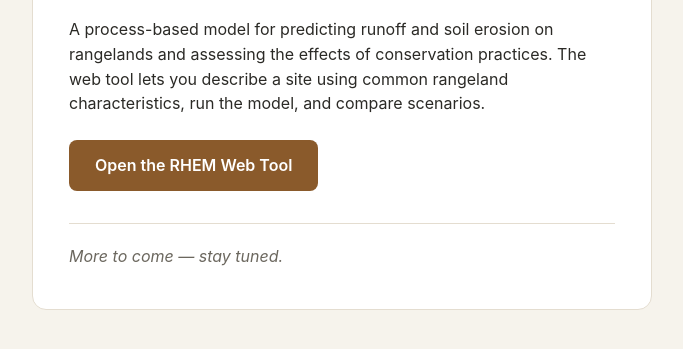
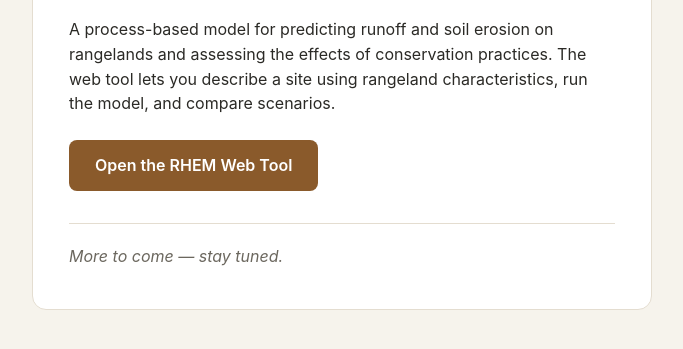
Before and after one commit to haiyan-Wei/rhemapp, a plain HTML site: page index.html in a window 1280 px wide. Shown: the part 315-664 px from the top of the page, without its empty margins (298-981 px from the left). Drawn offline with Linux system fonts and the light colour scheme.

Commit message:
Update index.html

```diff
--- a/index.html
+++ b/index.html
@@ -78,7 +78,7 @@
 
     <p>A process-based model for predicting runoff and soil erosion on rangelands and
       assessing the effects of conservation practices. The web tool lets you describe a site
-      using common rangeland characteristics, run the model, and compare scenarios.</p>
+      using rangeland characteristics, run the model, and compare scenarios.</p>
 
     <a class="primary" href="https://apps.tucson.ars.ag.gov/rhem/">Open the RHEM Web Tool</a>
 
```
